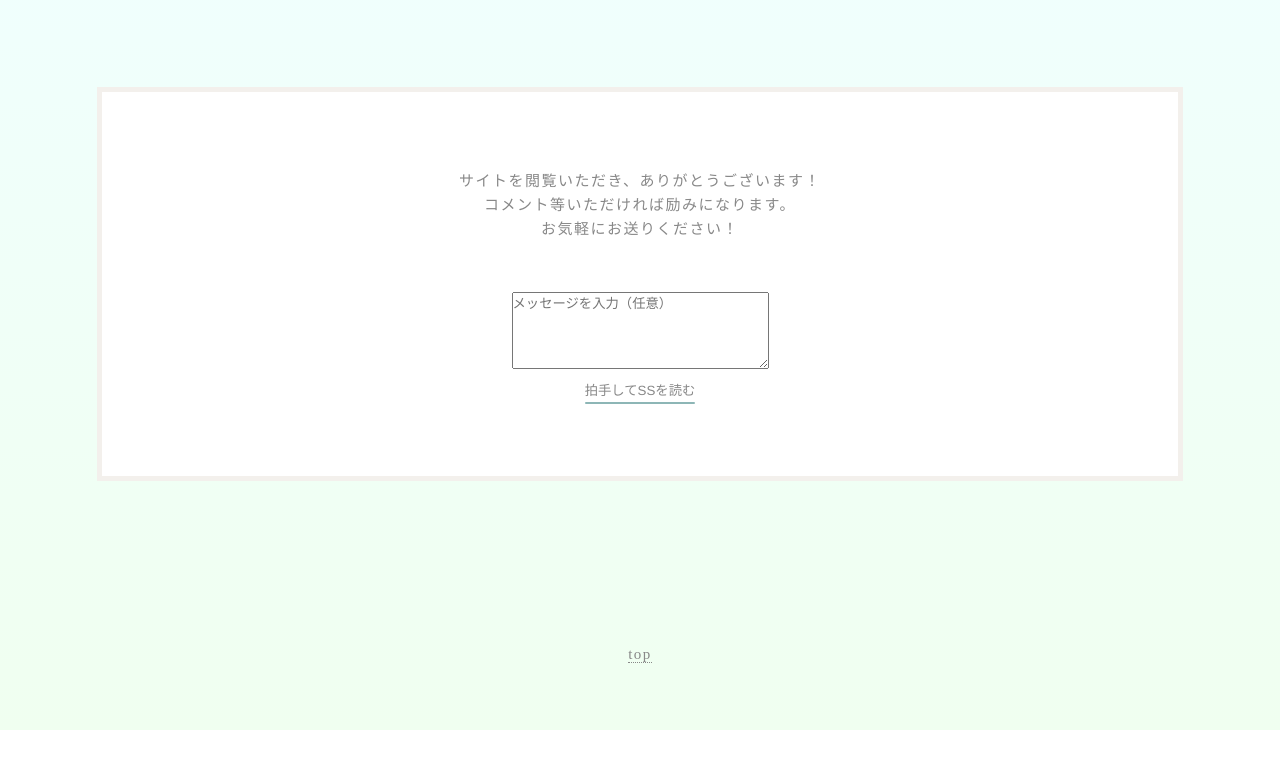
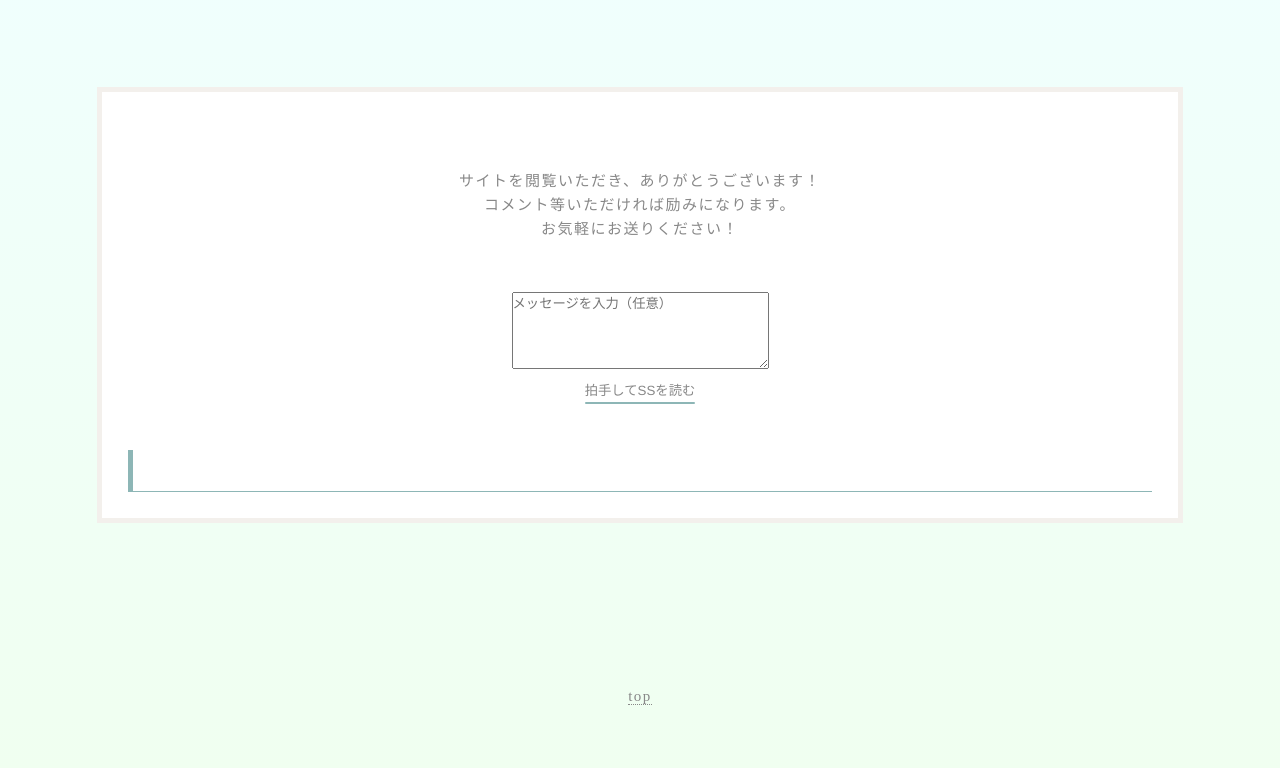
Before and after one commit to baum-knknkny/Baum, a plain HTML site: page clap.html in a window 1280 px wide. Shown: the part 134-902 px from the top of the page. Before the commit the page ends 864 px from the top, so only its background shows below. Drawn offline with Linux system fonts and the light colour scheme.

Commit message:
clap.html を更新

```diff
--- a/clap.html
+++ b/clap.html
@@ -30,7 +30,7 @@
 <button onclick="sendMessage()">拍手してSSを読む</button></div>
 <br>
 <br>
-<div id="clapArea" style="display: none;">
+<div id="clapArea">
   <h3 id="clapTitle"></h3>
   <div id="clapStory"></div>
 </div>
```
